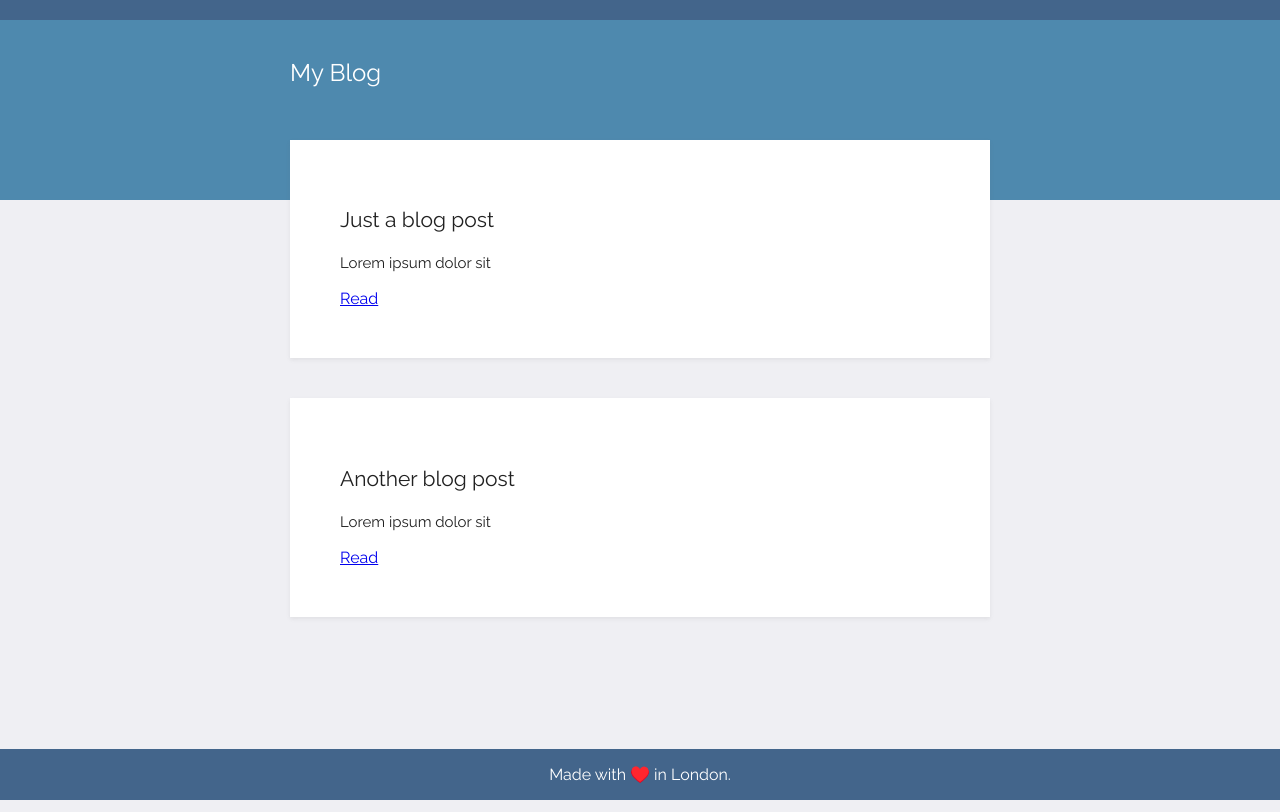
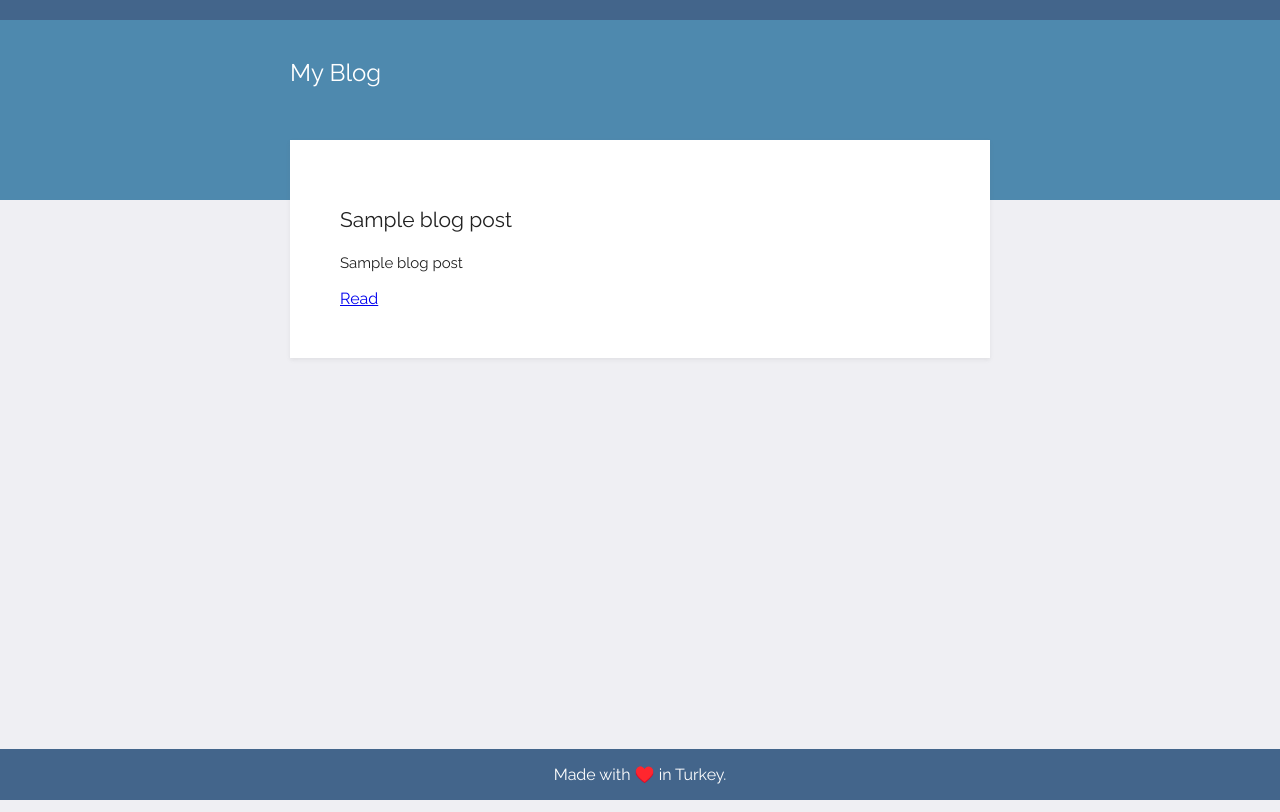
Before and after one commit to fkumsuz/100days, a Flask app: template day-57/starting-57/templates/index.html in a window 1280 px wide. Run offline with Flask 3, Linux system fonts and the light colour scheme; the template is opened without the code that fills it: most values are stand-ins (such as "Sample title", 1, 10 or a date in 2020).

Commit message:
day57 final project start

```diff
--- a/day-57/starting-57/main.py
+++ b/day-57/starting-57/main.py
@@ -1,11 +1,19 @@
 from flask import Flask, render_template
+import random
+import datetime
+import requests
 
 
 app = Flask(__name__)
 
 @app.route('/')
 def home():
-    return render_template("index.html")
+    blog_url = "https://api.npoint.io/c790b4d5cab58020d391"
+    response = requests.get(blog_url)
+    all_posts = response.json()
+    return render_template("index.html",posts=all_posts)
+
+
 
 if __name__ == "__main__":
     app.run(debug=True)
--- a/day-57/starting-57/templates/index.html
+++ b/day-57/starting-57/templates/index.html
@@ -10,24 +10,39 @@
 <div class="wrapper">
     <div class="top">
         <div class="title"><h1>My Blog</h1></div>
+        {% for blog_post in posts: %}
     </div>
+    {% if blog_post["id"] == 1: %}
         <div class="content">
             <div class="card">
-            <h2>Just a blog post</h2>
-            <p class="text">Lorem ipsum dolor sit </p>
-            <a href="#">Read</a>
+                <h2>{{ blog_post["title"] }}</h2>
+                <p class="text">{{ blog_post["subtitle"] }} </p>
+                <a href="{{ id  }}">Read</a>
             </div>
         </div>
+        {% endif %}
+        {% if blog_post["id"] == 2: %}
         <div class="content">
             <div class="card">
-            <h2>Another blog post</h2>
-            <p class="text">Lorem ipsum dolor sit </p>
-            <a href="#">Read</a>
+                <h2>{{ blog_post["title"] }}</h2>
+                <p class="text">{{ blog_post["subtitle"] }} </p>
+                <a href="{{ id  }}">Read</a>
             </div>
         </div>
+        {% endif %}
+        {% if blog_post["id"] == 3: %}
+        <div class="content">
+            <div class="card">
+                <h2>{{ blog_post["title"] }}</h2>
+                <p class="text">{{ blog_post["subtitle"] }} </p>
+                <a href="{{ id  }}">Read</a>
+            </div>
+        </div>
+        {% endif %}
+    {% endfor %}
 </div>
 </body>
 <footer>
-    <p>Made with ♥️ in London.</p>
+    <p>Made with ♥️ in Turkey.</p>
 </footer>
 </html>
--- a/day-57/starting-57/templates/post.html
+++ b/day-57/starting-57/templates/post.html
@@ -21,6 +21,6 @@
 </div>
 </body>
 <footer>
-    <p>Made with ♥️ in London.</p>
+    <p>Made with ♥️ in Turkey.</p>
 </footer>
 </html>
```
Also changed, not shown: day-57/starting-57/test.py (added, +11 -0 lines). Lines whose indentation alone changed are shown as unchanged.
